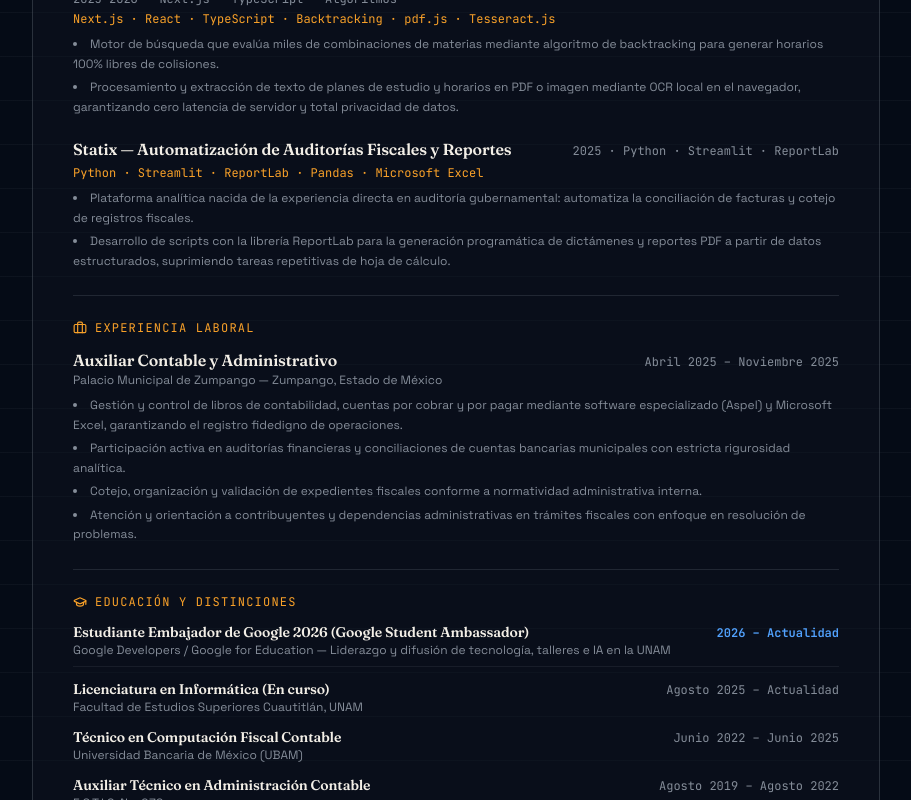
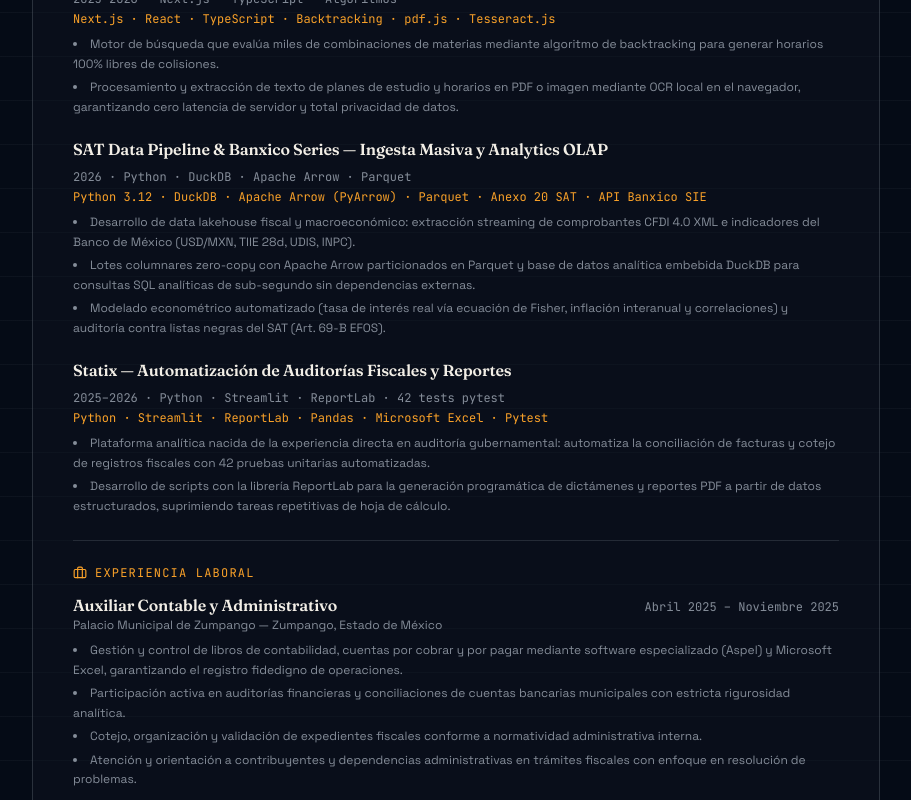
Before and after one commit to iamhuitron/portfolio, a Next.js app: page /cv in a window 1280 px wide. Shown: the part 1220-2020 px from the top of the page, without its empty margins (184-1095 px from the left). Built offline with nearby package versions, Linux system fonts and the light colour scheme.

Commit message:
feat: register data engineering & analytics suites in portfolio registry

```diff
--- a/app/about/page.tsx
+++ b/app/about/page.tsx
@@ -5,20 +5,22 @@ import { ButtonLink } from "@/components/ui/ButtonLink";
 import { SITE } from "@/data/site";
 
 const SKILLS: Record<string, string[]> = {
-  Languages: ["TypeScript", "JavaScript", "Python", "Java", "Go", "PHP"],
-  "Frameworks & tools": [
+  Languages: ["Python", "TypeScript", "SQL", "JavaScript", "Go", "Java", "PHP"],
+  "Data & Engineering": [
+    "DuckDB (OLAP)",
+    "Apache Arrow",
+    "Parquet",
     "Next.js",
     "React",
     "React Native / Expo",
-    "Tailwind CSS",
-    "Streamlit",
-    "Wails",
-    "Git",
+    "PostgreSQL",
+    "SQLite",
+    "Git & CI/CD",
   ],
   "Currently exploring": [
     "German",
-    "Backtracking & constraint solving",
-    "Mobile CI/CD",
+    "Embedded Data Lakes & Columnar Storage",
+    "Econometrics & Financial Time Series",
   ],
 };
 
--- a/app/cv/page.tsx
+++ b/app/cv/page.tsx
@@ -223,6 +223,32 @@ export default function CvPage() {
               </ul>
             </div>
 
+            {/* SAT Data Pipeline & Banxico Series */}
+            <div>
+              <div className="flex flex-wrap items-baseline justify-between gap-2">
+                <h3 className="font-display text-base font-semibold text-paper print:text-black">
+                  SAT Data Pipeline &amp; Banxico Series — Ingesta Masiva y Analytics OLAP
+                </h3>
+                <span className="font-mono text-xs text-muted print:text-neutral-600">
+                  2026 · Python · DuckDB · Apache Arrow · Parquet
+                </span>
+              </div>
+              <p className="mt-1 font-mono text-xs text-accent print:text-neutral-700">
+                Python 3.12 · DuckDB · Apache Arrow (PyArrow) · Parquet · Anexo 20 SAT · API Banxico SIE
+              </p>
+              <ul className="mt-2 list-inside list-disc space-y-1 text-xs leading-relaxed text-muted print:text-neutral-800">
+                <li>
+                  Desarrollo de data lakehouse fiscal y macroeconómico: extracción streaming de comprobantes CFDI 4.0 XML e indicadores del Banco de México (USD/MXN, TIIE 28d, UDIS, INPC).
+                </li>
+                <li>
+                  Lotes columnares zero-copy con Apache Arrow particionados en Parquet y base de datos analítica embebida DuckDB para consultas SQL analíticas de sub-segundo sin dependencias externas.
+                </li>
+                <li>
+                  Modelado econométrico automatizado (tasa de interés real vía ecuación de Fisher, inflación interanual y correlaciones) y auditoría contra listas negras del SAT (Art. 69-B EFOS).
+                </li>
+              </ul>
+            </div>
+
             {/* Statix & Automatización */}
             <div>
               <div className="flex flex-wrap items-baseline justify-between gap-2">
@@ -230,15 +256,15 @@ export default function CvPage() {
                   Statix — Automatización de Auditorías Fiscales y Reportes
                 </h3>
                 <span className="font-mono text-xs text-muted print:text-neutral-600">
-                  2025 · Python · Streamlit · ReportLab
+                  2025–2026 · Python · Streamlit · ReportLab · 42 tests pytest
                 </span>
               </div>
               <p className="mt-1 font-mono text-xs text-accent print:text-neutral-700">
-                Python · Streamlit · ReportLab · Pandas · Microsoft Excel
+                Python · Streamlit · ReportLab · Pandas · Microsoft Excel · Pytest
               </p>
               <ul className="mt-2 list-inside list-disc space-y-1 text-xs leading-relaxed text-muted print:text-neutral-800">
                 <li>
-                  Plataforma analítica nacida de la experiencia directa en auditoría gubernamental: automatiza la conciliación de facturas y cotejo de registros fiscales.
+                  Plataforma analítica nacida de la experiencia directa en auditoría gubernamental: automatiza la conciliación de facturas y cotejo de registros fiscales con 42 pruebas unitarias automatizadas.
                 </li>
                 <li>
                   Desarrollo de scripts con la librería ReportLab para la generación programática de dictámenes y reportes PDF a partir de datos estructurados, suprimiendo tareas repetitivas de hoja de cálculo.
@@ -379,7 +405,7 @@ export default function CvPage() {
                 Dominio Contable &amp; Datos
               </p>
               <p className="mt-1 text-paper/90 print:text-neutral-800">
-                Auditoría financiera, conciliación de cuentas, paquetería contable Aspel, ReportLab (automatización PDF), Microsoft Excel avanzado
+                Ingeniería de datos (DuckDB OLAP, Apache Arrow, Parquet), auditoría fiscal y financiera, conciliación de cuentas, paquetería contable Aspel, ReportLab (automatización PDF), Microsoft Excel avanzado
               </p>
             </div>
             <div>
--- a/data/projects.ts
+++ b/data/projects.ts
@@ -31,6 +31,78 @@ export interface Project {
 }
 
 export const PROJECTS: Project[] = [
+  {
+    slug: "sat-data-pipeline",
+    title: "SAT Data Pipeline",
+    tagline: "XML-to-Parquet lakehouse & DuckDB analytics engine for Mexican SAT CFDI 4.0 invoices",
+    problem:
+      "Mexican businesses, tax auditors, and accounting firms process tens of thousands of CFDI 4.0 XML invoices monthly, but lack scalable infrastructure to query fiscal data or screen for Article 69-B (EFOS) shell suppliers.",
+    solution:
+      "A high-performance Python fiscal data lakehouse that extracts raw CFDI 4.0 XMLs, batches records via Apache Arrow, generates Hive-partitioned Parquet datasets, screens against SAT EFOS blacklists in O(1) time, and runs sub-second analytical SQL via DuckDB.",
+    technicalHighlights: [
+      "Streaming XML ETL: Memory-constant chunked parsing via lxml with Anexo 20 namespace handling",
+      "Columnar storage: Zero-copy Apache Arrow batching into Hive-partitioned Parquet (year/month)",
+      "Embedded OLAP: Sub-second analytical SQL queries over hundreds of thousands of invoices via DuckDB",
+      "Fiscal risk engine: O(1) hash cross-referencing against official SAT Article 69-B blacklists",
+    ],
+    categories: ["Data Engineering", "FinTech", "Databases"],
+    techStack: ["Python", "DuckDB", "Apache Arrow", "Parquet", "lxml", "SAT CFDI 4.0", "pytest"],
+    featured: false,
+    selected: true,
+    year: "2026",
+    images: { useReadme: true },
+    links: {
+      github: "https://github.com/iamhuitron/sat-data-pipeline",
+    },
+  },
+  {
+    slug: "banxico-series-pipeline",
+    title: "Banxico Series Pipeline",
+    tagline: "Automated econometric ETL & time-series analytics engine for Mexican central bank data",
+    problem:
+      "Financial analysts, economists, and algorithmic traders in Mexico deal with fragmented macroeconomic indicators (USD/MXN FIX, TIIE 28d, UDIS, INPC) spread across slow central bank portals without a unified analytical store.",
+    solution:
+      "An automated time-series ETL pipeline and econometric engine that ingests Mexican central bank (Banxico SIE) indicators, stores them in an embedded DuckDB lake with Apache Arrow, and calculates real-time financial metrics like YoY inflation, real interest rates (Fisher equation), and asset correlations.",
+    technicalHighlights: [
+      "Macroeconomic data ingestion: Robust HTTP ETL for Banxico SIE series with token authentication & fallback caching",
+      "Econometric modeling: Automated Fisher equation computation (nominal TIIE vs. YoY INPC) and cross-series Pearson correlation matrices",
+      "Zero-copy analytics: Fast bulk ingestion and Parquet partitioning using Apache Arrow and DuckDB OLAP",
+      "Developer CLI: Clean CLI interface with JSON, tabular, and Parquet export capabilities",
+    ],
+    categories: ["Data Engineering", "Econometrics", "FinTech"],
+    techStack: ["Python", "DuckDB", "Apache Arrow", "Parquet", "Econometrics", "pytest"],
+    featured: false,
+    selected: true,
+    year: "2026",
+    images: { useReadme: true },
+    links: {
+      github: "https://github.com/iamhuitron/banxico-series-pipeline",
+    },
+  },
+  {
+    slug: "pyme-data-analytics",
+    title: "PyME Data Analytics",
+    tagline: "Transactional retail data science & inventory intelligence engine for Mexican PyMEs",
+    problem:
+      "Mexican small-and-medium businesses (PyMEs) lack enterprise data science teams to optimize stock levels, prevent inventory stockouts, or segment customer purchasing habits, relying instead on manual intuition.",
+    solution:
+      "A zero-cost transactional data analytics engine that ingests retail sales and customer histories to produce automated RFM customer segmentation, ABC Pareto (80/20) inventory categorization, Market Basket association rules (Support, Confidence, Lift), and Reorder Point (ROP) inventory safety stock calculations.",
+    technicalHighlights: [
+      "Customer segmentation: Quantile-based RFM (Recency, Frequency, Monetary) scoring with automated cohort categorization (Champions, At Risk, Hibernating)",
+      "Inventory optimization: ABC Pareto classification and statistical Reorder Point (ROP + Daily Consumption) forecasting",
+      "Market Basket analysis: Apriori association rule mining computing Confidence and Lift to identify cross-selling item pairs",
+      "Storage & CLI: Dual DuckDB SQL & Parquet persistence with full interactive CLI reporting",
+    ],
+    categories: ["Data Analytics", "Data Science", "FinTech"],
+    techStack: ["Python", "DuckDB", "Apache Arrow", "Data Science", "RFM Analysis", "pytest"],
+    featured: false,
+    selected: true,
+    year: "2026",
+    images: { useReadme: true },
+    links: {
+      github: "https://github.com/iamhuitron/pyme-data-analytics",
+    },
+  },
   {
     slug: "UniSched-Optimizer",
     title: "UniSched Optimizer",
@@ -207,22 +279,22 @@ export const PROJECTS: Project[] = [
   {
     slug: "Statix",
     title: "Statix",
-    tagline: "Automated tax audits & invoice reconciliation from raw fiscal data",
+    tagline: "Municipal fiscal audit analytics & invoice reconciliation engine",
     problem:
-      "Manual invoice reconciliation and municipal tax-audit reporting are repetitive, error-prone, and create compliance bottlenecks.",
+      "Municipal public accounting teams and auditors face weeks of manual cross-referencing between bank statements, SAT invoice XMLs, and municipal ledger books, leading to reporting delays and compliance errors.",
     solution:
-      "A Python analytics and reporting engine born directly out of municipal government accounting experience that parses raw invoices, runs reconciliation algorithms, and generates compliance audit reports.",
+      "A Python analytics and automated auditing engine born directly out of municipal government accounting experience that digests raw fiscal XMLs, reconciles ledger discrepancies, cross-checks tax retentions, and generates audit-ready PDF compliance reports.",
     technicalHighlights: [
-      "Domain expertise: Direct application of municipal public accounting & audit procedures",
-      "Data automation: Automated invoice reconciliation replacing hours of spreadsheet work",
-      "Report generation: Automated PDF generation with ReportLab from structured fiscal data",
-      "Validation engine: Algorithmic checks for discrepancy detection and tax calculation",
+      "Municipal accounting domain logic: Codified Mexican municipal public finance rules and audit checklists",
+      "Automated fiscal reconciliation: Multi-way reconciliation algorithm matching bank movements against SAT CFDI XMLs",
+      "Executive PDF reporting: Automated generation of structured audit reports with ReportLab",
+      "Reliability & testing: 42 comprehensive pytest unit tests covering edge cases, tax brackets, and data parsing",
     ],
-    categories: ["FinTech", "Data Analytics", "Automation"],
-    techStack: ["Python", "Streamlit", "ReportLab", "Pandas", "Microsoft Excel"],
+    categories: ["Data Analytics", "FinTech", "Automation"],
+    techStack: ["Python", "Streamlit", "ReportLab", "Pandas", "pytest"],
     featured: false,
     selected: true,
-    year: "2025",
+    year: "2025–2026",
     images: { useReadme: true },
     links: { github: "https://github.com/iamhuitron/Statix" },
   },
```
Also changed, not shown: data/site.ts (+6 -6 lines).
